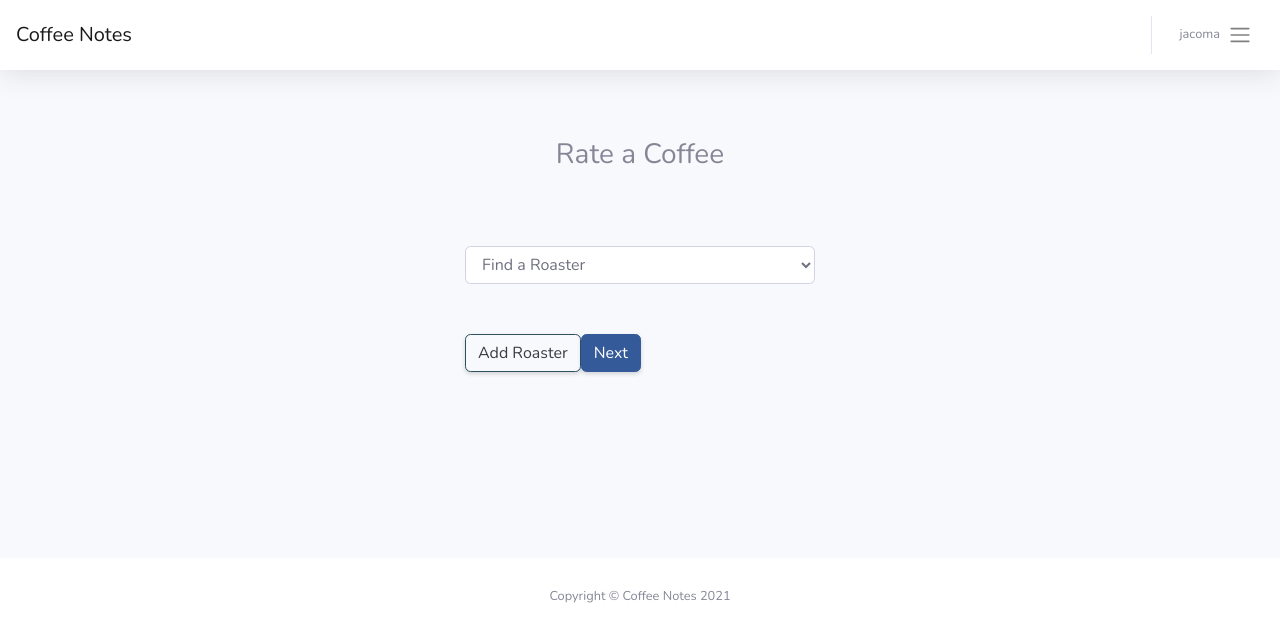
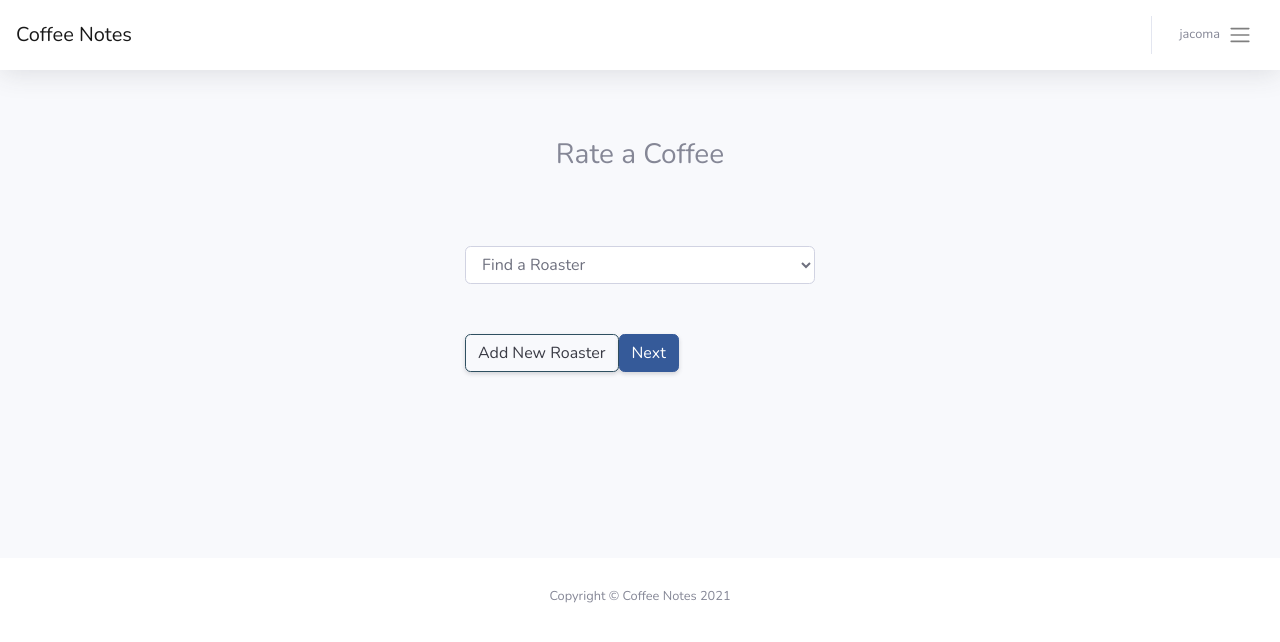
Before and after one commit to jacoma/coffee_app, a Django app: page /rate/1 in a window 1280 px wide. Shown: the top 642 px of the page. Run offline with Django 3.2, Linux system fonts and the light colour scheme; a user stored in the database is signed in; data comes from the database, SQL or seed files in the repository; some libraries are stand-ins or nearby versions.

Commit message:
updating nltk downloads

```diff
--- a/coffeecounter/settings/base.py
+++ b/coffeecounter/settings/base.py
@@ -1,5 +1,8 @@
 from pathlib import Path
 import os
+import nltk
+nltk.download('wordnet')
+nltk.download('punkt')
 
 # Build paths inside the project like this: BASE_DIR / 'subdir'.
 BASE_DIR = os.path.dirname(os.path.dirname(
--- a/endpoints/ml/recommender.py
+++ b/endpoints/ml/recommender.py
@@ -3,9 +3,6 @@ import numpy as np
 import os
 from nltk.stem import WordNetLemmatizer
 from nltk.tokenize import word_tokenize
-import nltk
-nltk.download('wordnet')
-nltk.download('punkt')
 from endpoints.ml.postgres_data import get_postgres_data, create_postgres_data
 from azure.storage.blob import BlockBlobService
 from io import StringIO
--- a/templates/add_rating.html
+++ b/templates/add_rating.html
@@ -24,11 +24,11 @@
               <ul>
             {% if rate_roasterStep %}
                 <li>
-                  <button name='add_roaster' value='add_roaster' formaction="{% url 'select_roaster'%}" class="d-sm-inline-block btn btn-md btn-light border border-primary shadow-sm">Add Roaster</button>
+                  <button name='add_roaster' value='add_roaster' formaction="{% url 'select_roaster'%}" class="d-sm-inline-block btn btn-md btn-light border border-primary shadow-sm">Add New Roaster</button>
                 </li>
             {% elif rate_coffeeStep %}
               <li>
-                <button name='add_coffee' value='{{roaster}}' formaction="{% url 'select_coffee'%}" class="d-sm-inline-block btn btn-md btn-light border border-primary shadow-sm">Add Coffee</button>
+                <button name='add_coffee' value='{{roaster}}' formaction="{% url 'select_coffee'%}" class="d-sm-inline-block btn btn-md btn-light border border-primary shadow-sm">Add New Coffee</button>
               </li>
             {%else%}
 
```
